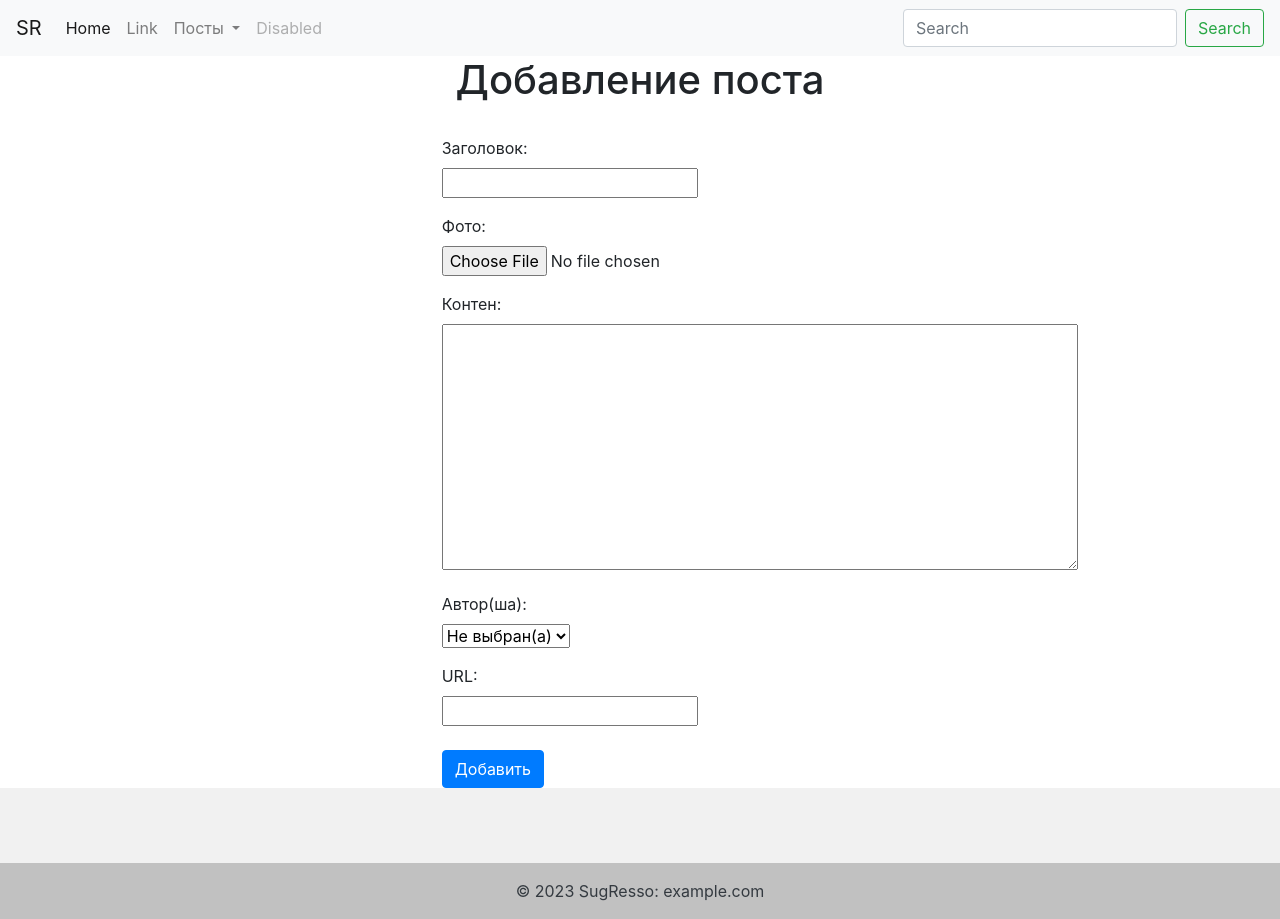
After one commit to SugResso/My_social_network, a Django app: page /register/ in a window 1280 px wide. The commit adds this page. Run offline with Django 4.2, Linux system fonts and the light colour scheme; some libraries are stand-ins or nearby versions.

Commit message:
Twentieth commit - form for creating a post

```diff
--- /dev/null
+++ b/src/blog/forms.py
@@ -0,0 +1,23 @@
+from django import forms
+from .models import *
+from ckeditor.fields import RichTextField
+
+
+class AddPostForm(forms.ModelForm):
+    def __init__(self, *args, **kwargs):
+        super().__init__(*args, **kwargs)
+
+        # текст в поле, если оно пустое
+        self.fields['author'].empty_label = 'Не выбран(а)'
+
+    class Meta:
+        # связываем форму с моделью, чтобы она понимала
+        model = Post
+        #
+        fields = ('title', 'photo', 'content', 'author', 'slug')
+
+        #
+        widgets = {
+            'title': forms.TextInput(attrs={'class': 'form-input'}),
+            'content': forms.Textarea(attrs={'cols': 60, 'rows': 10})
+        }
--- a/src/blog/models.py
+++ b/src/blog/models.py
@@ -4,21 +4,19 @@ from django.utils import timezone
 from django.urls import reverse
 from ckeditor.fields import RichTextField
 
-# Create your models here.
 
 class Post(models.Model):
 
     class Meta:
-        verbose_name = 'Создать пост'
-        verbose_name_plural = 'Создать посты'
+        verbose_name = 'Пост'
+        verbose_name_plural = 'Посты'
 
     title = models.CharField(max_length=200, help_text='до 200 символов', db_index=True, verbose_name='Заголовок')
-    # photo = models.ImageField(upload_to='photos/%Y/%m/%d/', blank=True, verbose_name='Фото')
-    # content = models.TextField(max_length=5000, blank=True, null=True, help_text='до 5000 символов')
+    photo = models.ImageField(upload_to='photos/%Y/%m/%d/', blank=True, verbose_name='Фото')
     content = RichTextField(max_length=5000, blank=True, null=True, help_text='до 5000 символов', verbose_name='Контен')
     date_created = models.DateTimeField(default=timezone.now, verbose_name='Дата создания')
     date_updated = models.DateTimeField(auto_now=True, verbose_name='Дата изменения')
-    author = models.ForeignKey(User, on_delete=models.CASCADE, verbose_name='Автор')
+    author = models.ForeignKey(User, on_delete=models.CASCADE, verbose_name='Автор(ша)')
     slug = models.SlugField(max_length=50, unique=True, verbose_name='URL')
     likes = models.ManyToManyField(User, related_name='postcomment', blank=True, verbose_name='Лайки')
     reply = models.ForeignKey('self', blank=True, null=True, related_name='reply_ok', on_delete=models.CASCADE, verbose_name='Репост')
--- /dev/null
+++ b/src/blog/templates/blog/form_addpage.html
@@ -0,0 +1,40 @@
+{% extends 'blog/base.html' %}
+
+{% block title %} Добавить пост {% endblock %}
+
+{% block content %}
+
+
+<div align="center">
+    <h1>Добавление поста</h1>
+    <br>
+
+    <div align="justify" class="col-4">
+        <form class="row g-3 needs-validation" action="{% url 'add_page' %}" method="post"
+              enctype="multipart/form-data">
+
+            {% csrf_token %}<!-- Обязателен вначале формы -->
+
+            <div class="col-md-4 position-relative">
+                <div class="form-error">{{ form.non_field_errors }}</div>
+
+                {% for f in form %}
+                    <div class="form-outline">
+
+                        <p><label class="form-label" for="{{ f.id_for_label }}">{{ f.label }}: </label>{{ f }}</p>
+                        <div  class="form-error">{{ f.errors }}</div>
+
+                    </div>
+                {% endfor %}
+            </div>
+
+
+            <div class="col-12 pt-2">
+                <button class="btn btn-primary" type="submit">Добавить</button>
+            </div><!-- кнопка -->
+
+        </form>
+    </div><!-- Форма -->
+
+</div><!-- Форма + Заголовок -->
+{% endblock %}
--- a/src/blog/templates/blog/user_posts.html
+++ b/src/blog/templates/blog/user_posts.html
@@ -1,9 +1,6 @@
 {% extends 'blog/base.html' %}
 
 {% block title %} Post {% endblock %}
-
-
-
 
 {% block content %}
 
--- a/src/blog/urls.py
+++ b/src/blog/urls.py
@@ -1,8 +1,9 @@
 from django.urls import path, re_path
 
-from blog.views import UserPostListView
+from blog.views import UserPostListView, addpost
 
 
 urlpatterns = [
     path('posts/user/<str:username>/', UserPostListView.as_view(), name='user-posts-list'),
+    path('register/', addpost, name='add_page'),
 ]
--- a/src/blog/views.py
+++ b/src/blog/views.py
@@ -1,5 +1,8 @@
-from django.shortcuts import render, get_object_or_404
+from Tools.scripts.make_ctype import method
+from django.shortcuts import render, get_object_or_404, redirect
 from django.views.generic import ListView
+
+from blog.forms import AddPostForm
 from blog.models import Post
 from django.contrib.auth.models import User
 
@@ -29,3 +32,19 @@ class UserPostListView(ListView):
         context['blog_post_user_list'] = queryset.order_by('-date_created')
 
         return context
+
+
+def addpost(request):
+    """
+
+    :param request:
+    :return:
+    """
+    if request.method == 'POST':
+        form = AddPostForm(request.POST)
+        if form.is_valid():
+            form.save()
+            return redirect('user-posts-list', request.user.username)
+    else:
+        form = AddPostForm()
+    return render(request, 'blog/form_addpage.html', {'form': form})
--- a/src/templates/templates_projects/navbar.html
+++ b/src/templates/templates_projects/navbar.html
@@ -1,5 +1,5 @@
-<nav class="navbar fixed-top navbar-expand-lg navbar-light bg-light">
-  <a class="navbar-brand" href="#">Navbar</a>
+<nav class="navbar navbar-expand-lg navbar-light bg-light">
+  <a class="navbar-brand" href="/">SR</a>
   <button class="navbar-toggler" type="button" data-toggle="collapse" data-target="#navbarSupportedContent" aria-controls="navbarSupportedContent" aria-expanded="false" aria-label="Toggle navigation">
     <span class="navbar-toggler-icon"></span>
   </button>
@@ -10,14 +10,14 @@
         <a class="nav-link" href="#">Home <span class="sr-only">(current)</span></a>
       </li>
       <li class="nav-item">
-        <a class="nav-link" href="#">Link</a>
+        <a class="nav-link" href="{% url 'user-posts-list' user %}">Link</a>
       </li>
       <li class="nav-item dropdown">
         <a class="nav-link dropdown-toggle" href="#" id="navbarDropdown" role="button" data-toggle="dropdown" aria-haspopup="true" aria-expanded="false">
-          Dropdown
+          Посты
         </a>
         <div class="dropdown-menu" aria-labelledby="navbarDropdown">
-          <a class="dropdown-item" href="#">Action</a>
+          <a class="dropdown-item" href="{% url 'add_page' %}">Добавить</a>
           <a class="dropdown-item" href="#">Another action</a>
           <div class="dropdown-divider"></div>
           <a class="dropdown-item" href="#">Something else here</a>
```
Also changed, not shown: README.md, src/blog/migrations/0001_initial.py, src/blog/migrations/0002_alter_post_author_alter_post_content_and_more.py (deleted).
